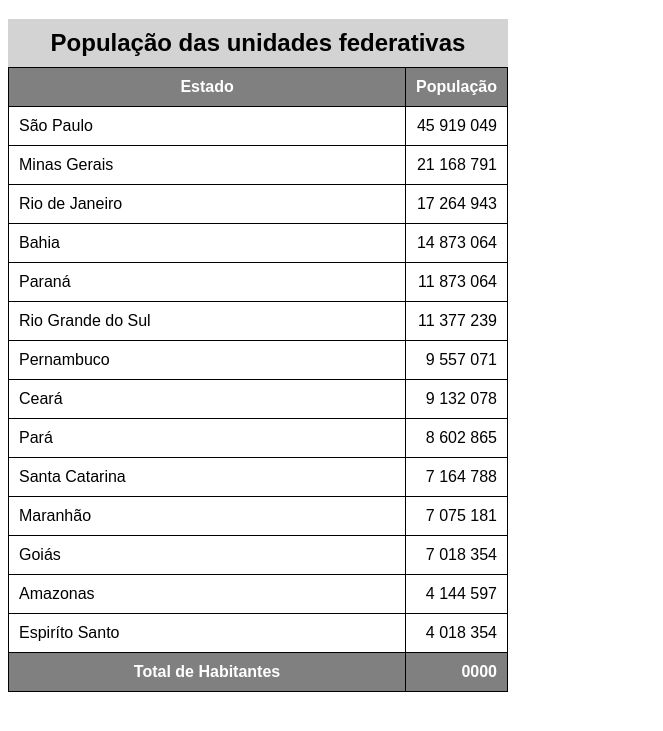
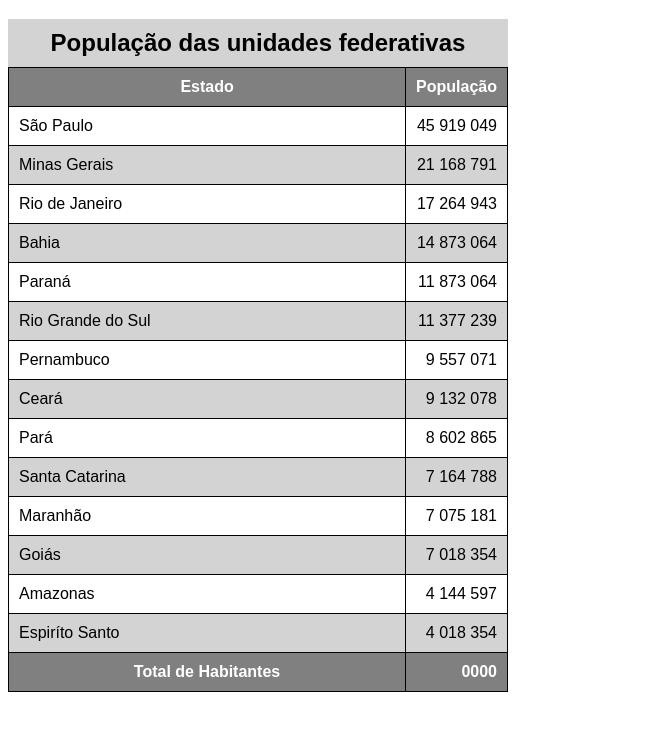
Before and after one commit to DumildePaulo/HTML-CSS, a plain HTML site: page Exercícios/ex028/tabela002.html in a window 1280 px wide. Shown: the part 61-792 px from the top of the page, without its empty margins (0-663 px from the left). Drawn offline with Linux system fonts and the light colour scheme.

Commit message:
mudança

```diff
--- a/Exercícios/ex028/tabela002.html
+++ b/Exercícios/ex028/tabela002.html
@@ -27,6 +27,10 @@
             color: white;
             font-weight: 200;
         }
+        tbody > tr:nth-child(even){
+          background-color: lightgray;
+        }
+
         td.num{
             text-align: right;
         }
```
